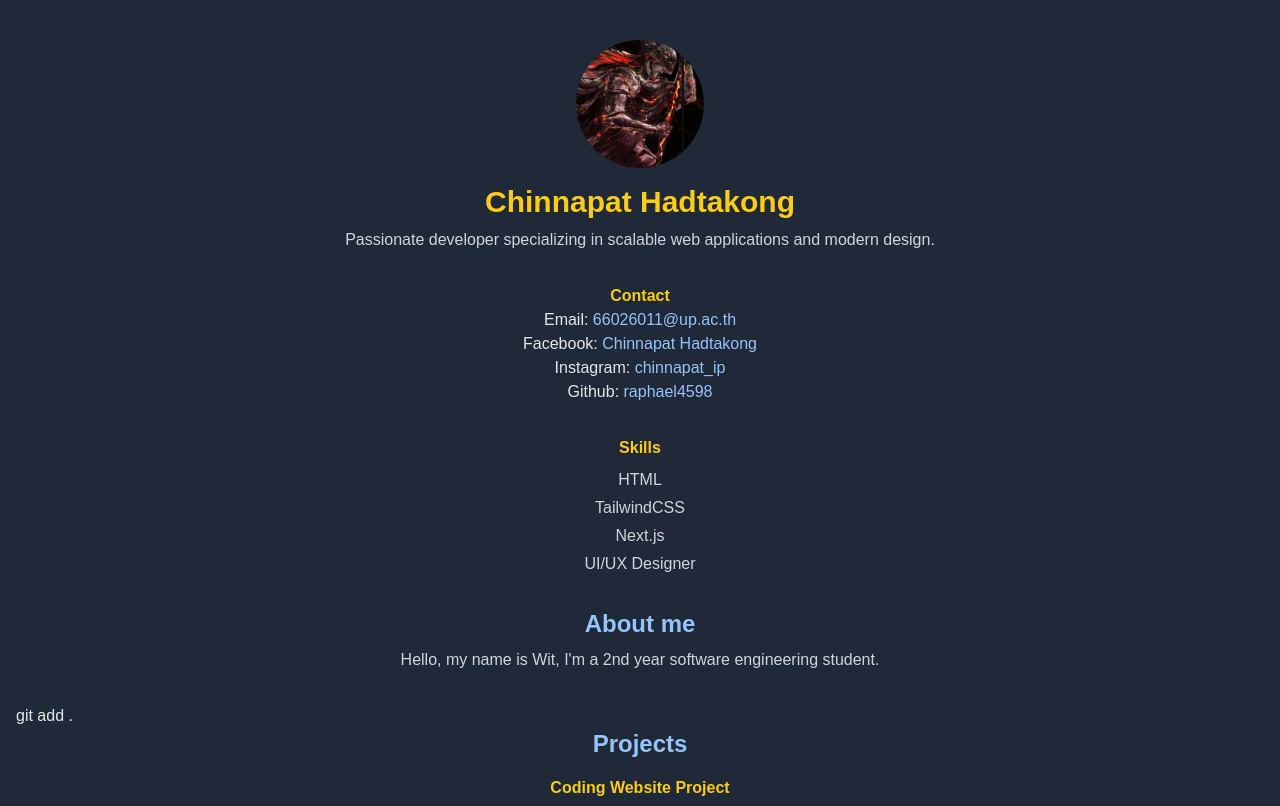
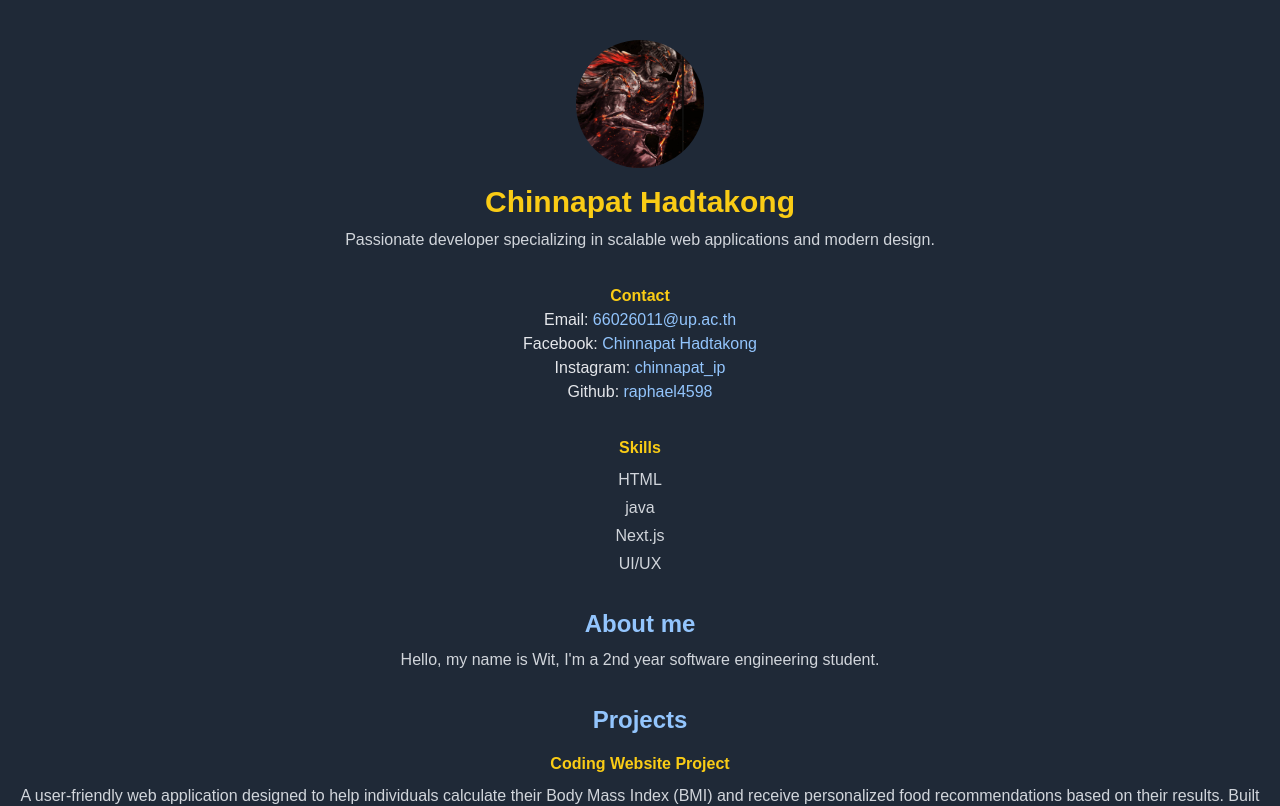
Before and after one commit to raphael4598/Profile-6602611, a Next.js app: page /profile in a window 1280 px wide. Shown: the top 806 px of the page. Built offline with nearby package versions, Linux system fonts and the light colour scheme.

Commit message:
committt

```diff
--- a/app/profile/page.tsx
+++ b/app/profile/page.tsx
@@ -28,9 +28,9 @@ const ProfilePage = () => {
           <h2 className="text-yellow-400 font-semibold">Skills</h2>
           <ul className="list-none text-gray-300 mt-2 space-y-1">
             <li>HTML</li>
-            <li>TailwindCSS</li>
+            <li>java</li>
             <li>Next.js</li>
-            <li>UI/UX Designer</li>
+            <li>UI/UX</li>
           </ul>
         </div>
 
@@ -40,7 +40,6 @@ const ProfilePage = () => {
             Hello, my name is Wit, I'm a 2nd year software engineering student.
           </p>
         </div>
-        git add .
 
         <div className="text-center">
           <h2 className="text-blue-300 text-2xl font-bold">Projects</h2>
```
